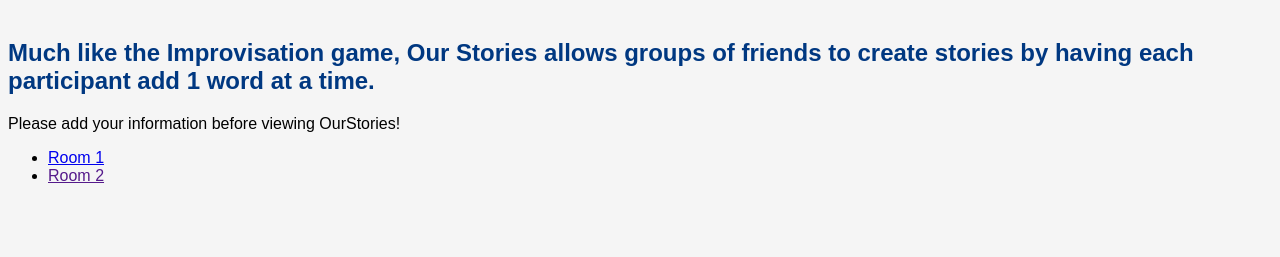
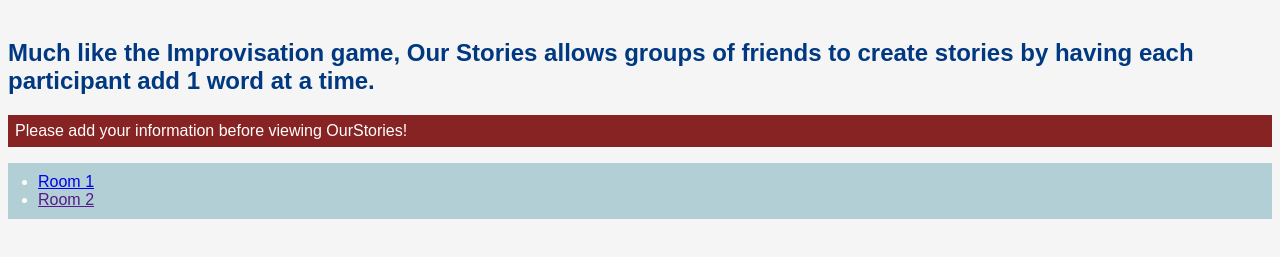
Before and after one commit to shiqisheng2036/OurStories, a website: page frontend/index.html in a window 1280 px wide. Shown: the part 79-336 px from the top of the page. Drawn offline with Linux system fonts and the light colour scheme.

Commit message:
basic css

```diff
--- a/frontend/index.html
+++ b/frontend/index.html
@@ -11,7 +11,7 @@
 	<p>
 		Please add your information before viewing OurStories!
 	</p>
-	<ul>
+	<ul id="nav">
 		<li><a href="room1.html">Room 1</a></li>
 		<li><a href="">Room 2</a></li>
 	</ul>
--- a/frontend/main.css
+++ b/frontend/main.css
@@ -2,6 +2,19 @@ body{
     background:whitesmoke;
     font-family: Arial;
 }
+
 h1, h2{
     color:rgb(0, 56, 129);
 }
+
+p {
+    background:rgb(136, 35, 35);
+    color:white;
+    padding:7px;
+}
+
+#nav{
+    background:rgb(179, 207, 214);
+    color:white;
+    padding:10px 30px;
+}
```
